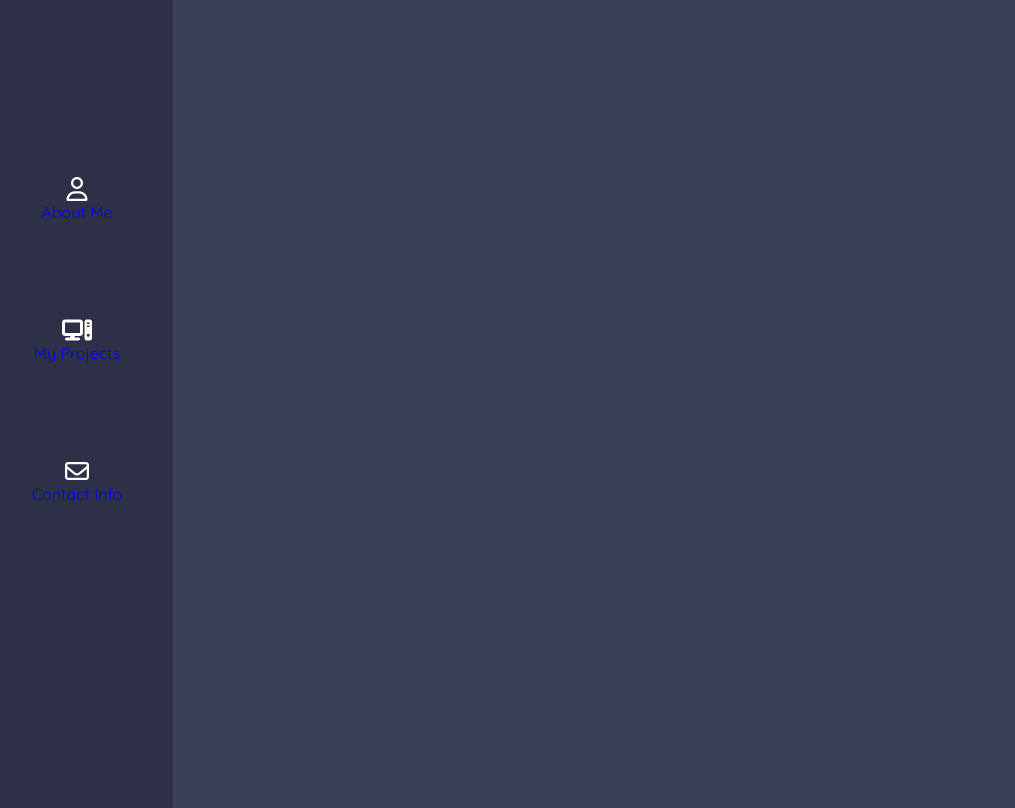
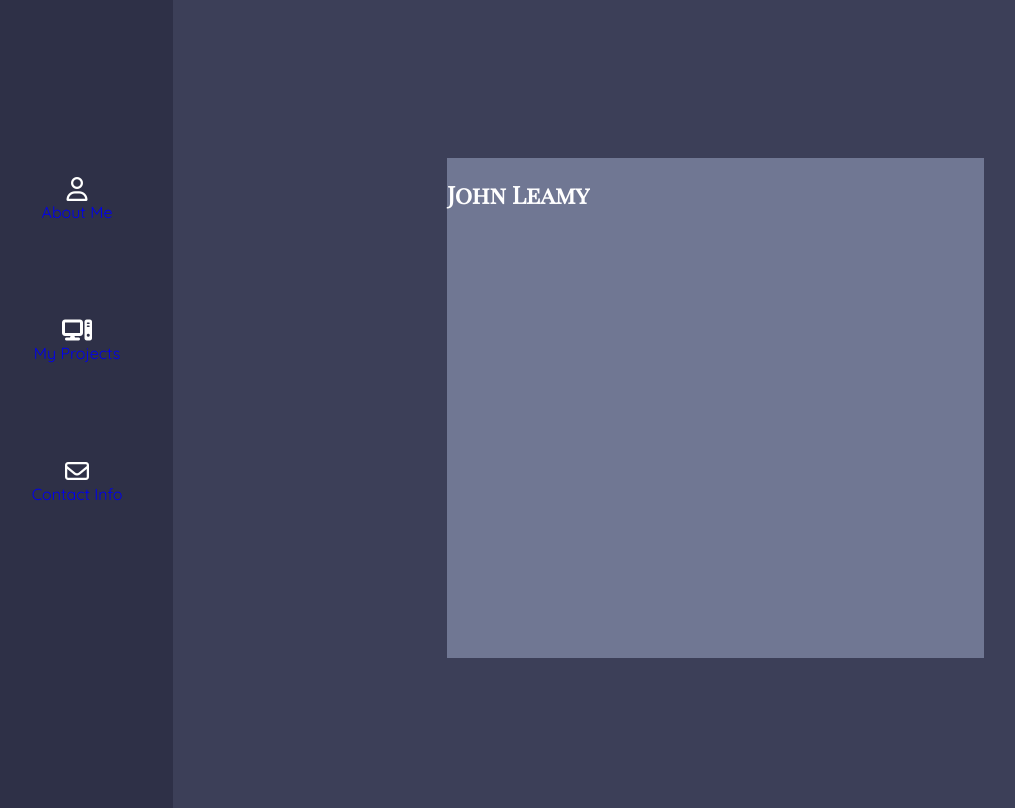
Before and after one commit to JWLeamy/MyPortfolio, a plain HTML site: page index.html in a window 1280 px wide. Shown: the whole page, without its empty margins (19-1034 px from the left). Drawn offline with nearby package versions, Linux system fonts and the light colour scheme.

Commit message:
started about me page

```diff
--- a/assets/CSS/style.css
+++ b/assets/CSS/style.css
@@ -1,6 +1,6 @@
 /*  Importing varous fonts from google  */
 @import url('https://fonts.googleapis.com/css2?family=Quicksand:wght@400;600&family=VT323&display=swap');
-
+@import url('https://fonts.googleapis.com/css2?family=Alfa+Slab+One&family=Playfair+Display+SC&display=swap');
 :root {
     --heavyblue: #2E3047;
     --mediumblue: #3C3F58;
@@ -10,12 +10,27 @@
     --main: #43455c;
 }
 
+/*  Basic Styling and Layout  */
+html {
+    height: 100%;
+}
+
 body {
     color: white;
     background-color: var(--mediumblue);
     font-family: 'Quicksand', sans-serif;
+    height: 100%;
 }
 
+main {
+    margin-left: 15%;
+    display: flex;
+    justify-content: center;
+    height: 100%;
+    align-items: center;
+}
+
+/*  Navbar CSS Styling  */
 .navbar {
     height: 100%;
     width: 15%;
@@ -27,7 +42,6 @@ body {
     padding-top: 60px;
     background-color: var(--heavyblue);
 }
-
 
 .options {
     display: flex;
@@ -53,3 +67,11 @@ body {
     color: white;
     font-size: x-large;
 }
+
+/*  About Me Section Styling */
+.aboutme {
+    font-family: 'Playfair Display SC', serif;
+    width: 50%;
+    background-color: var(--lightblue);
+    height: 500px;
+}
--- a/index.html
+++ b/index.html
@@ -26,6 +26,15 @@
 
         </div>
     </nav>
+    <main>
+        <section class="aboutme">
+            <div>
+                <h1 class="myname">
+                    John Leamy
+                </h1>
+            </div>
+        </section>
+    </main>
 
 
 
```
